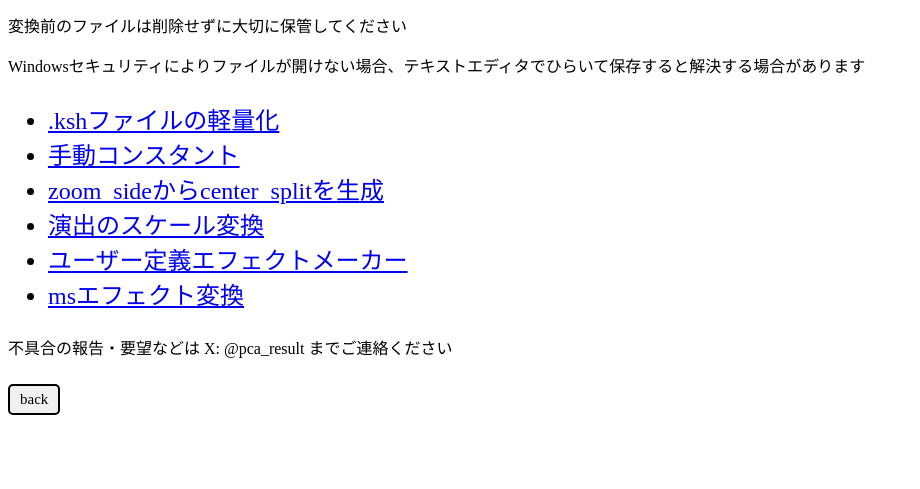
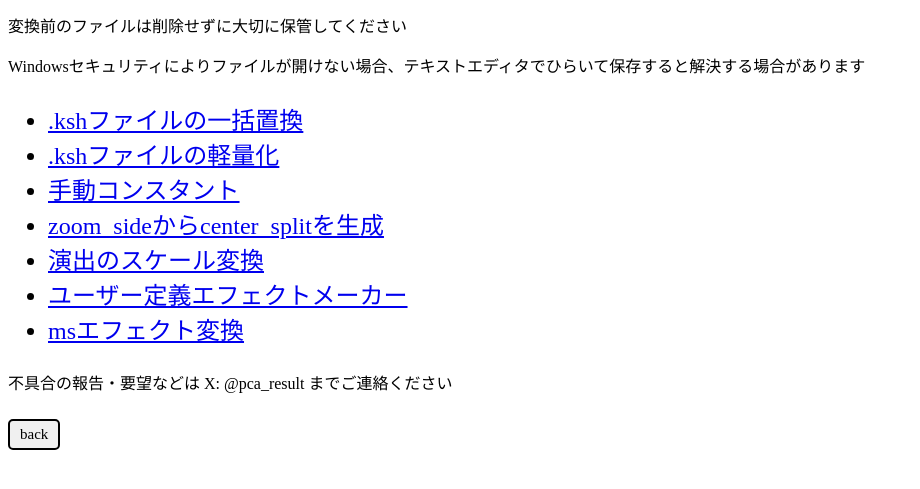
Before and after one commit to podo-C-arpus/toy, a plain HTML site: page kshTools/kshTools.html in a window 1280 px wide. Shown: the part 163-652 px from the top of the page, without its empty margins (0-920 px from the left). Drawn offline with Linux system fonts and the light colour scheme.

Commit message:
Update kshTools.html

```diff
--- a/kshTools/kshTools.html
+++ b/kshTools/kshTools.html
@@ -14,6 +14,7 @@
     <p>Windowsセキュリティによりファイルが開けない場合、テキストエディタでひらいて保存すると解決する場合があります</p>
 
     <ul id="tool-list">
+        <li><a href="./replace/replace.html">.kshファイルの一括置換</a></li>
         <li><a href="./kshSmaller/kshSmaller.html">.kshファイルの軽量化</a></li>
         <li><a href="./Constant/Constant.html">手動コンスタント</a></li>
         <li><a href="./CenterSplit/CenterSplit.html">zoom_sideからcenter_splitを生成</a></li>
```
